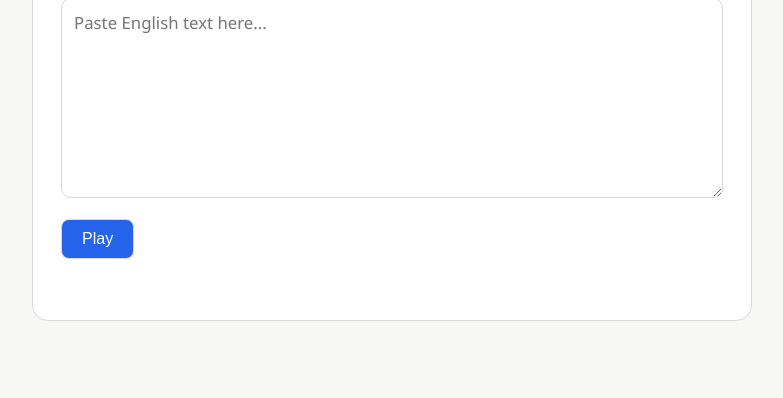
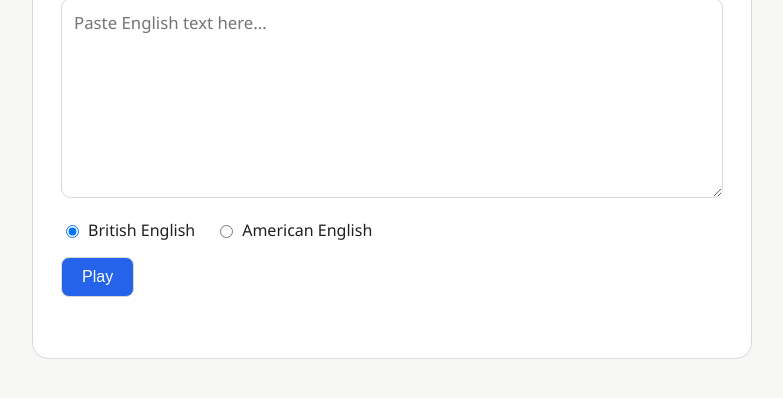
Before and after one commit to MarStan78/english-text-reader, a plain HTML site: page index.html in a window 1280 px wide. Shown: the part 118-516 px from the top of the page, without its empty margins (248-1031 px from the left). Drawn offline with Linux system fonts and the light colour scheme.

Commit message:
feat(frontend): add British/American accent selection

```diff
--- a/index.html
+++ b/index.html
@@ -44,6 +44,17 @@
     font-family: inherit;
     resize: vertical;
   }
+  .accent-choice {
+    display: flex;
+    gap: 20px;
+    margin: 16px 0;
+  }
+  .accent-choice label {
+    display: flex;
+    align-items: center;
+    gap: 6px;
+    cursor: pointer;
+  }
   .controls {
     display: flex;
     gap: 10px;
@@ -69,6 +80,11 @@
 <main>
   <h1>English Text Reader</h1>
   <textarea id="text" placeholder="Paste English text here..."></textarea>
+
+  <div class="accent-choice">
+    <label><input type="radio" name="accent" value="british" checked> British English</label>
+    <label><input type="radio" name="accent" value="american"> American English</label>
+  </div>
 
   <div class="controls">
     <button id="playBtn">Play</button>
@@ -133,6 +149,10 @@
     return wavBytes;
   }
 
+  function getSelectedAccent() {
+    return document.querySelector('input[name="accent"]:checked').value;
+  }
+
   playBtn.addEventListener('click', function () {
     var text = textEl.value.trim();
     if (!text) return;
@@ -143,7 +163,7 @@
     fetch(PROXY_URL, {
       method: 'POST',
       headers: { 'Content-Type': 'application/json' },
-      body: JSON.stringify({ text: text, accent: 'british' }),
+      body: JSON.stringify({ text: text, accent: getSelectedAccent() }),
     })
       .then(function (response) { return response.json(); })
       .then(function (data) {
```
